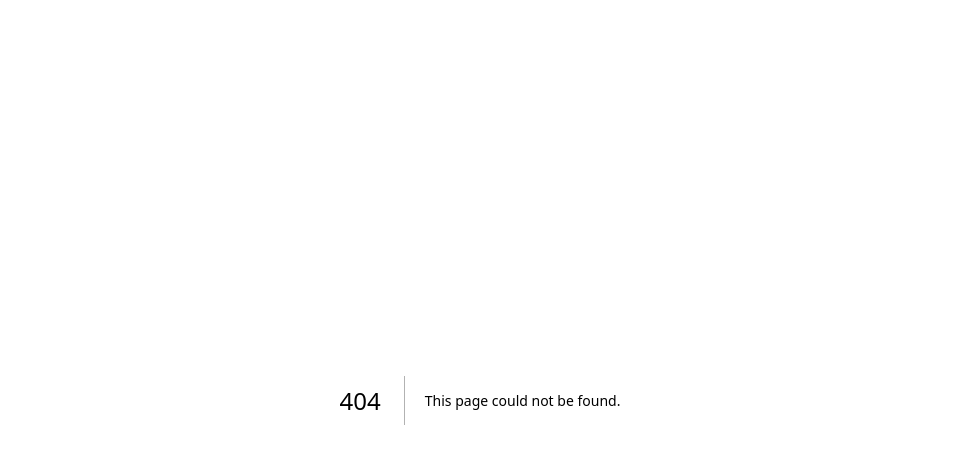
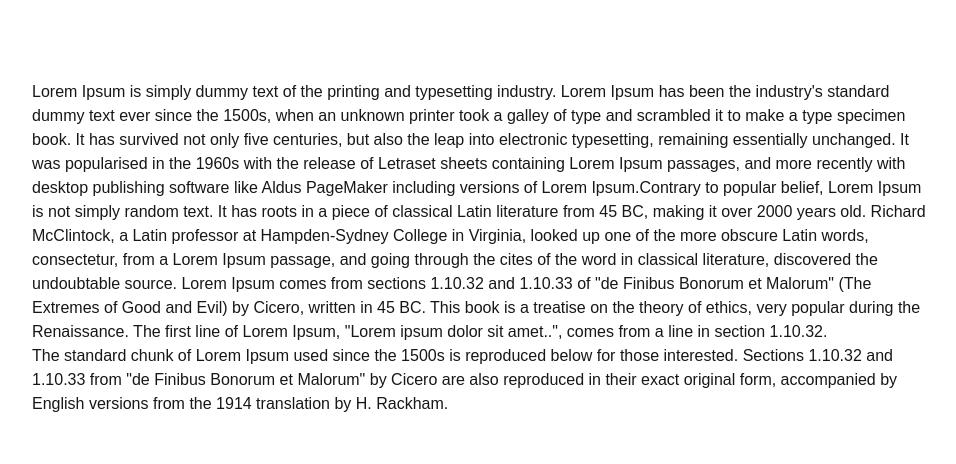
Before and after one commit to harshith-ashvi/react-machine-coding, a Next.js app: page /highlight-text in a window 1280 px wide. Before the commit this address had no page. Shown: the top 464 px of the page, without its empty margins (160-1116 px from the left). Built offline with nearby package versions, Linux system fonts and the light colour scheme.

Commit message:
add hightlight text component

```diff
--- /dev/null
+++ b/src/app/highlight-text/page.tsx
@@ -0,0 +1,146 @@
+"use client";
+
+import { RefObject, useEffect, useRef, useState } from "react";
+
+type DataInterface = {
+  showTools: boolean;
+  x: number;
+  y: number;
+  selectedText: string;
+  width: number;
+};
+
+const initialData: DataInterface = {
+  showTools: false,
+  x: 0,
+  y: 0,
+  selectedText: "",
+  width: 0,
+};
+
+const useSelectionText = (containerRef: RefObject<HTMLDivElement | null>) => {
+  const [data, setData] = useState({
+    showTools: false,
+    x: 0,
+    y: 0,
+    selectedText: "",
+    width: 0,
+  });
+
+  const handleMouseUp = () => {
+    const selection = window.getSelection();
+
+    const startNode = selection?.getRangeAt(0).startContainer.parentNode;
+
+    const endNode = selection?.getRangeAt(0).endContainer.parentNode;
+
+    if (
+      !startNode?.isSameNode(containerRef.current) ||
+      !startNode?.isSameNode(endNode || null)
+    ) {
+      setData(initialData);
+      return initialData;
+    }
+
+    const rect = selection?.getRangeAt(0).getBoundingClientRect();
+    if (!rect?.width) {
+      setData(initialData);
+      return initialData;
+    }
+
+    if (selection?.toString()) {
+      setData({
+        x: rect.x,
+        y: rect.y + window.scrollY - 25,
+        showTools: true,
+        selectedText: selection.toString(),
+        width: rect.width,
+      });
+    }
+  };
+
+  useEffect(() => {
+    document.addEventListener("mouseup", handleMouseUp);
+
+    return () => {
+      document.removeEventListener("mouseup", handleMouseUp);
+    };
+    // eslint-disable-next-line react-hooks/exhaustive-deps
+  }, []);
+
+  return data;
+};
+
+const HighlightText = () => {
+  const containerRef = useRef<HTMLDivElement | null>(null);
+  const data: DataInterface = useSelectionText(containerRef);
+  return (
+    <div className="max-w-4xl mx-auto pt-20 min-h-screen text-left selection:bg-amber-200 selection:text-black">
+      {data.showTools && (
+        // position the popover according to the need
+        <span
+          style={{
+            position: "absolute",
+            left: `${data.x + data.width / 4}px`,
+            top: `${data.y}px`,
+            width: data.width / 2,
+          }}
+          className="bg-white flex items-center gap-2 px-2 py-1 rounded-lg"
+        >
+          {/* twitter icon */}
+          <svg style={{ width: "24px", height: "24px" }} viewBox="0 0 24 24">
+            <path
+              fill="#000000"
+              d="M22.46,6C21.69,6.35 20.86,6.58 20,6.69C20.88,6.16 21.56,5.32 21.88,4.31C21.05,4.81 20.13,5.16 19.16,5.36C18.37,4.5 17.26,4 16,4C13.65,4 11.73,5.92 11.73,8.29C11.73,8.63 11.77,8.96 11.84,9.27C8.28,9.09 5.11,7.38 3,4.79C2.63,5.42 2.42,6.16 2.42,6.94C2.42,8.43 3.17,9.75 4.33,10.5C3.62,10.5 2.96,10.3 2.38,10C2.38,10 2.38,10 2.38,10.03C2.38,12.11 3.86,13.85 5.82,14.24C5.46,14.34 5.08,14.39 4.69,14.39C4.42,14.39 4.15,14.36 3.89,14.31C4.43,16 6,17.26 7.89,17.29C6.43,18.45 4.58,19.13 2.56,19.13C2.22,19.13 1.88,19.11 1.54,19.07C3.44,20.29 5.7,21 8.12,21C16,21 20.33,14.46 20.33,8.79C20.33,8.6 20.33,8.42 20.32,8.23C21.16,7.63 21.88,6.87 22.46,6Z"
+            />
+          </svg>
+          {/* edit icon */}
+          <svg style={{ width: "24px", height: "24px" }} viewBox="0 0 24 24">
+            <path
+              fill="#000000"
+              d="M18.5,1.15C17.97,1.15 17.46,1.34 17.07,1.73L11.26,7.55L16.91,13.2L22.73,7.39C23.5,6.61 23.5,5.35 22.73,4.56L19.89,1.73C19.5,1.34 19,1.15 18.5,1.15M10.3,8.5L4.34,14.46C3.56,15.24 3.56,16.5 4.36,17.31C3.14,18.54 1.9,19.77 0.67,21H6.33L7.19,20.14C7.97,20.9 9.22,20.89 10,20.12L15.95,14.16"
+            />
+          </svg>
+        </span>
+      )}
+      <div
+        className="text-left selection:bg-amber-200 selection:text-black"
+        ref={containerRef}
+      >
+        Lorem Ipsum is simply dummy text of the printing and typesetting
+        industry. Lorem Ipsum has been the industry&apos;s standard dummy text
+        ever since the 1500s, when an unknown printer took a galley of type and
+        scrambled it to make a type specimen book. It has survived not only five
+        centuries, but also the leap into electronic typesetting, remaining
+        essentially unchanged. It was popularised in the 1960s with the release
+        of Letraset sheets containing Lorem Ipsum passages, and more recently
+        with desktop publishing software like Aldus PageMaker including versions
+        of Lorem Ipsum.
+        <span className="mb-2">
+          Contrary to popular belief, Lorem Ipsum is not simply random text. It
+          has roots in a piece of classical Latin literature from 45 BC, making
+          it over 2000 years old. Richard McClintock, a Latin professor at
+          Hampden-Sydney College in Virginia, looked up one of the more obscure
+          Latin words, consectetur, from a Lorem Ipsum passage, and going
+          through the cites of the word in classical literature, discovered the
+          undoubtable source. Lorem Ipsum comes from sections 1.10.32 and
+          1.10.33 of &quot;de Finibus Bonorum et Malorum&quot; (The Extremes of
+          Good and Evil) by Cicero, written in 45 BC. This book is a treatise on
+          the theory of ethics, very popular during the Renaissance. The first
+          line of Lorem Ipsum, &quot;Lorem ipsum dolor sit amet..&quot;, comes
+          from a line in section 1.10.32.
+        </span>
+        <p>
+          {" "}
+          The standard chunk of Lorem Ipsum used since the 1500s is reproduced
+          below for those interested. Sections 1.10.32 and 1.10.33 from &quot;de
+          Finibus Bonorum et Malorum&quot; by Cicero are also reproduced in
+          their exact original form, accompanied by English versions from the
+          1914 translation by H. Rackham.
+        </p>
+      </div>
+    </div>
+  );
+};
+
+export default HighlightText;
```
